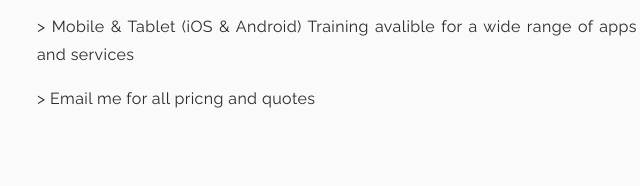
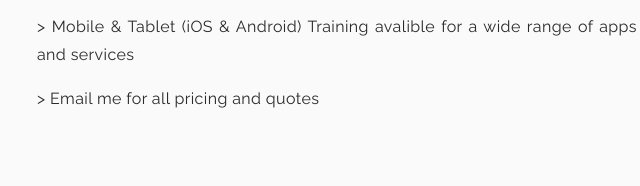
Before and after one commit to keekkja/kierenjandrews.github.io, a plain HTML site: page index.html in a window 1280 px wide. Shown: the part 1791-1977 px from the top of the page, 303-943 px from the left. Drawn offline with nearby package versions, Linux system fonts and the light colour scheme; some packages are replaced by stand-ins of ours; some icons are missing.

Commit message:
Spell Check

```diff
--- a/index.html
+++ b/index.html
@@ -61,7 +61,7 @@
             </p>
 
             <p class="align-justify">
-                > Email me for all pricng and quotes
+                > Email me for all pricing and quotes
             </p>
         </div>
     </section>
```
